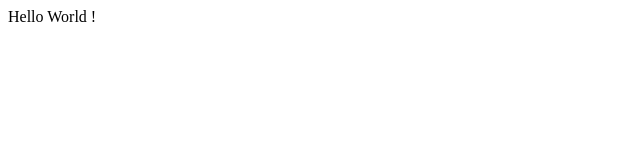
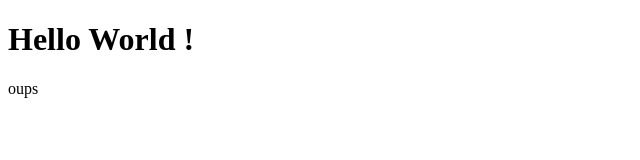
Before and after one commit to Abigaeldis/Abigael_Projet_fil_rouge, a plain HTML site: page home.html in a window 1280 px wide. Shown: the whole page, without its empty margins (0-640 px from the left). Drawn offline with Linux system fonts and the light colour scheme.

Commit message:
Update home.html

```diff
--- a/home.html
+++ b/home.html
@@ -6,6 +6,7 @@
     <title>Document</title>
   </head>
   <body>
-    Hello World !
+    <h1>Hello World !</h1>
+    <p>oups</p>
   </body>
 </html>
```
